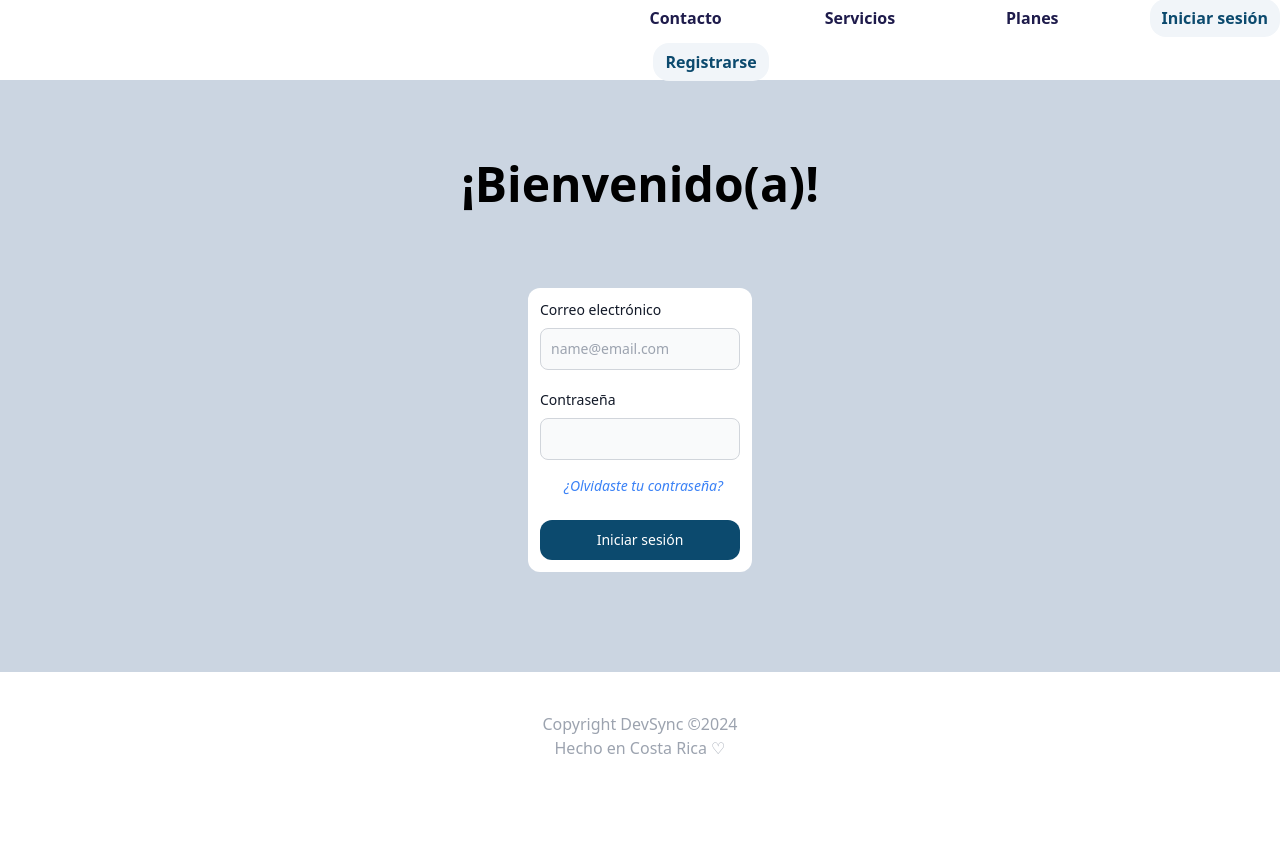
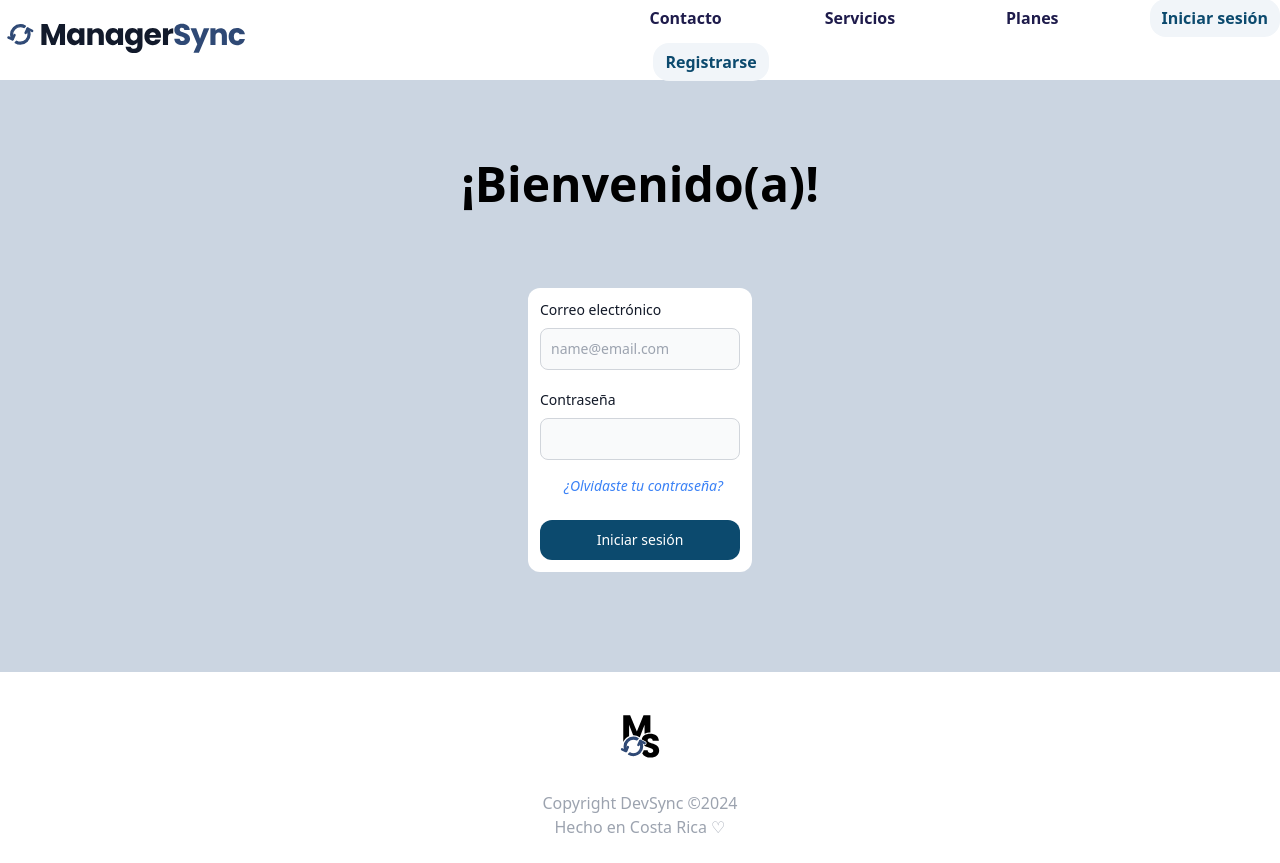
Before and after one commit to D4r2k0Ursoth/ManagerSyncDesarrollo, a React (Vite) app: page /LogIn in a window 1280 px wide. Before the commit the page ends 800 px from the top, so only its background shows below. Built offline with nearby package versions, Linux system fonts and the light colour scheme; no server answers.

Commit message:
mas ajustes

```diff
--- a/src/components/Footer.jsx
+++ b/src/components/Footer.jsx
@@ -4,7 +4,7 @@ import { ReactSVG } from 'react-svg';
 export const Footer = () => {
 return (
     <div className='flex flex-col items-center justify-center bg-white max-w-full mx-auto p-6 lg:h-auto h-min'>
-    <ReactSVG className='lg:max-w-56 lg:mb-4 w-24' src="src/assets/logo-reducido.svg"/>
+    <ReactSVG className='lg:max-w-56 lg:mb-4 w-24' src="/logo-reducido.svg"/>
     <p className='text-gray-400 text-center'>Copyright DevSync ©2024<br></br> Hecho en Costa Rica ♡</p>
 </div>
 
--- a/src/components/Header.jsx
+++ b/src/components/Header.jsx
@@ -14,7 +14,7 @@ export const Header = () => {
     <nav className="flex flex-row justify-between h-20 bg-white relative pt-2 pb-2 ">
       {/* Condicional para redirigir según el estado de autenticación */}
       <Link to={user ? "/Settings" : "/"} className="h-30 w-30 lg:basis-1/5">
-        <ReactSVG src="src/assets/logo-completo.svg" className="h-30 w-30"/>
+        <ReactSVG src="/logo-completo.svg" className="h-30 w-30"/>
       </Link>
 
       <div className="lg:hidden cursor-pointer justify-between"
```
